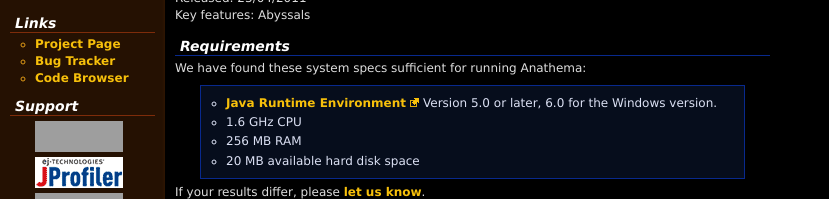
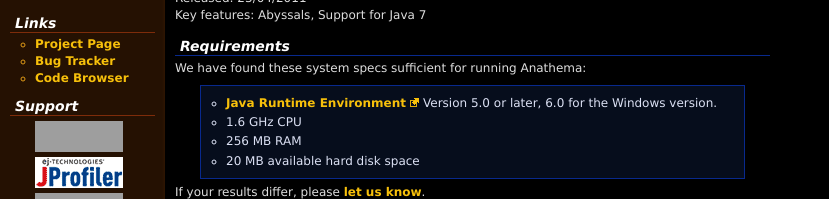
Before and after one commit to anathema/anathema.github.com, a Jekyll site: the page built from downloads.html, in a window 1280 px wide. Shown: the part 320-519 px from the top of the page, without its empty margins (0-829 px from the left). Built offline with Jekyll 4.4.1, drawn with Linux system fonts in a browser that asks for light colours; some of the changed text lies outside the part shown; grey boxes are pictures that could not be loaded.

```diff
--- a/downloads.html
+++ b/downloads.html
@@ -10,9 +10,9 @@ title: Downloads
 	Once you're done installing, the <a href="http://prdownloads.sourceforge.net/anathema/AnathemaUsersGuide_v1.0.pdf?download">user's guide</a> might be helpful.
 	</p>
 
-<h2>Current Release: Anathema 2.0.1</h2>
+<h2>Current Release: Anathema 2.0.2</h2>
 <p>Released: 23/04/2011<br/>
-Key features: Abyssals</p>
+Key features: Abyssals, Support for Java 7</p>
 
 <h2>Requirements</h2>
 	<p>We have found these system specs sufficient for running Anathema:</p>
```
